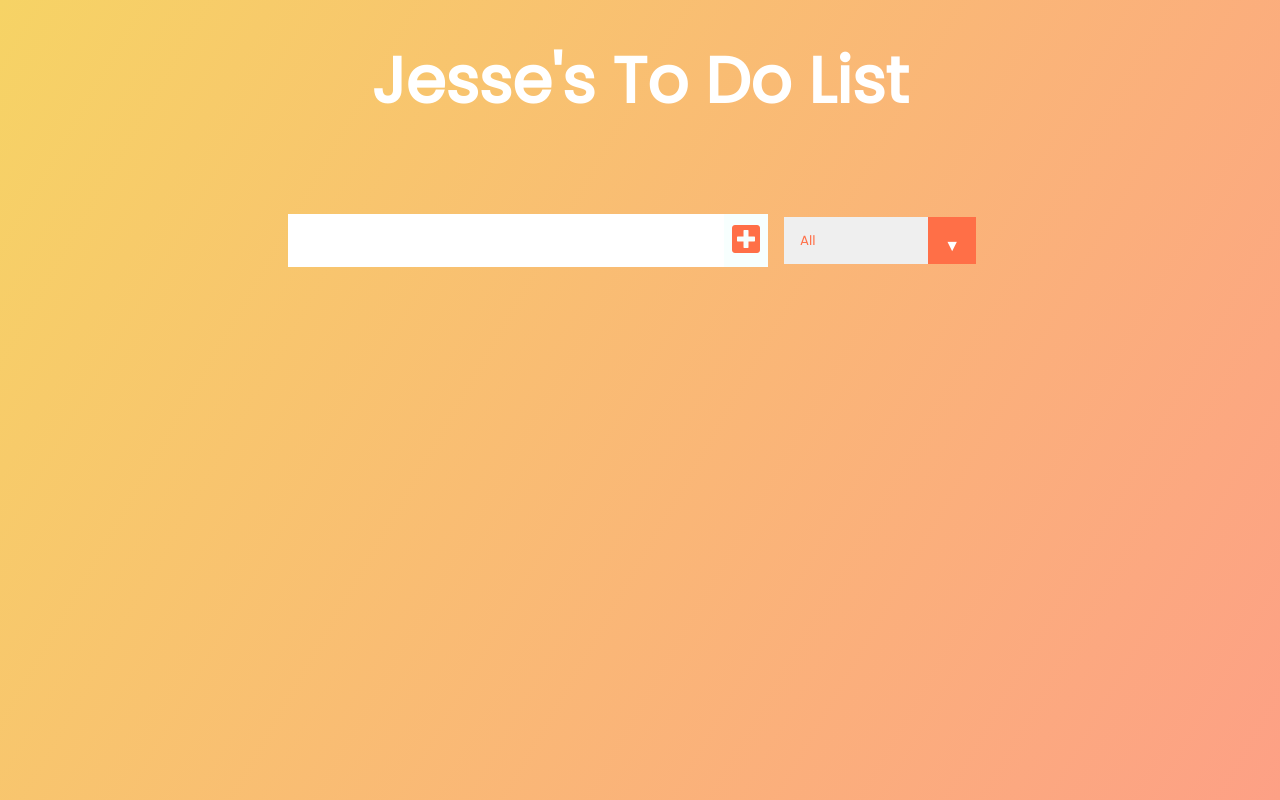
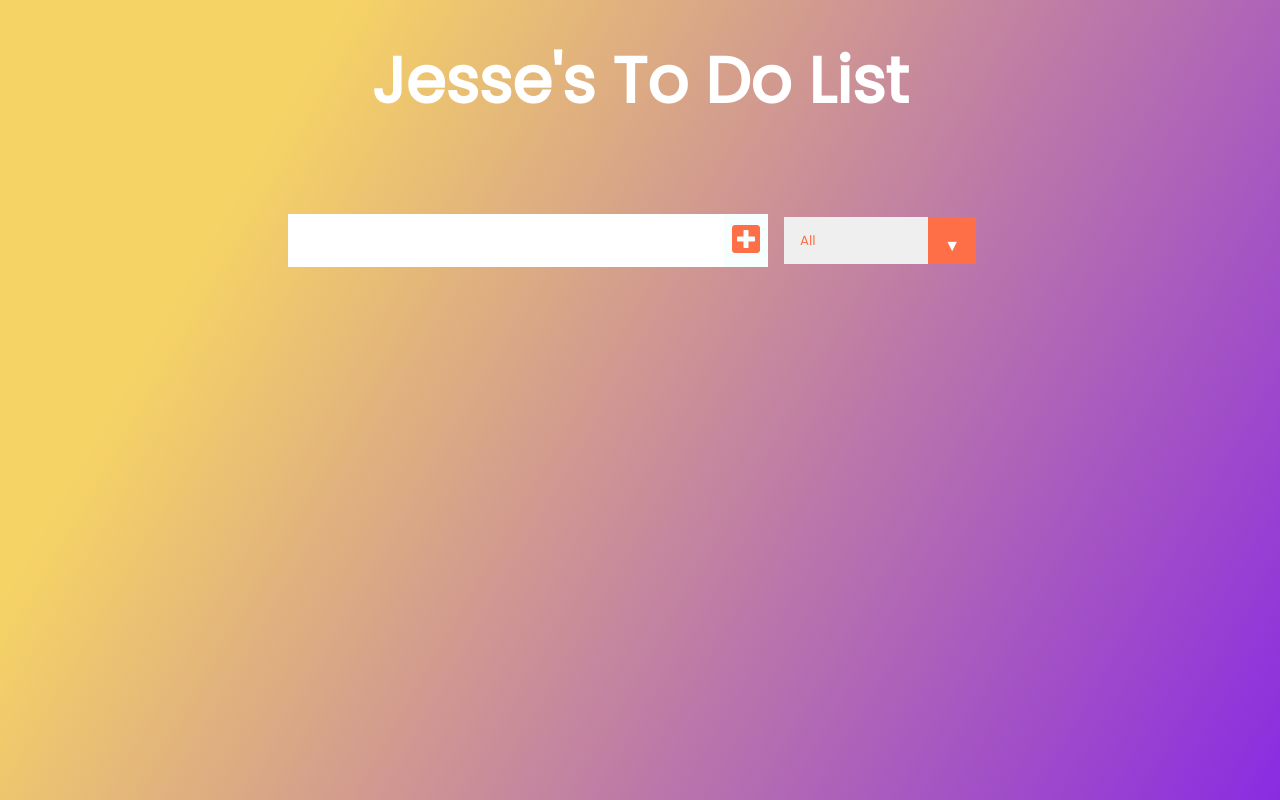
Before and after one commit to mcdermottjesse/react-todo-app, a React (Create React App) app: page / in a window 1280 px wide. Built offline with nearby package versions, Linux system fonts and the light colour scheme.

Commit message:
update background colour

```diff
--- a/src/App.css
+++ b/src/App.css
@@ -5,7 +5,7 @@
 }
 
 body {
-  background-image: linear-gradient(120deg, #f6d365 0%, #fda085 100%);
+  background-image: linear-gradient(120deg, #f6d365 20%, #8A2BE2 100%);
   color: white;
   font-family: "Poppins", sans-serif;
   min-height: 100vh;
```
